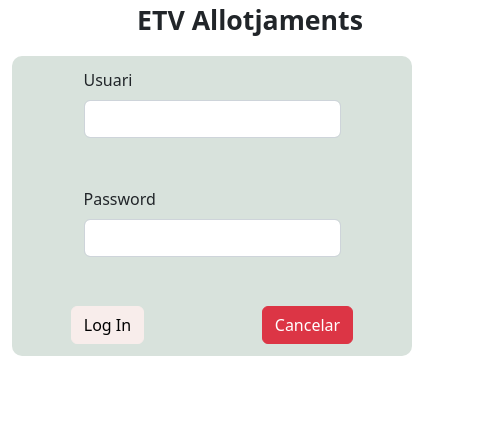
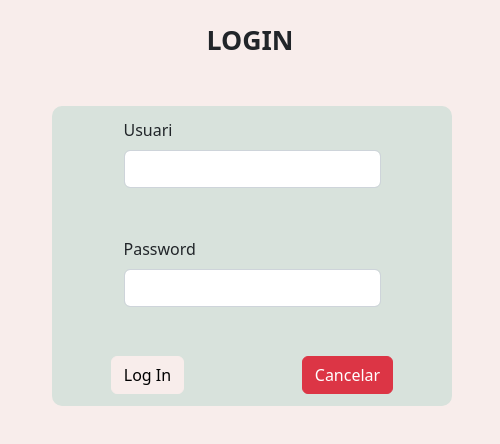
Before and after one commit to D1f3r3nt/etv-allotjaments, an Electron app: page pages/login.html in a window 500 px wide. Drawn offline with nearby package versions, Linux system fonts and the light colour scheme; no server answers.

Commit message:
Update login css

```diff
--- a/pages/login.html
+++ b/pages/login.html
@@ -6,14 +6,15 @@
     <meta http-equiv="X-UA-Compatible" content="IE=edge">
     <meta name="viewport" content="width=device-width, initial-scale=1.0">
     <!-- Renderizados CSS -->
-    <link rel="stylesheet" href="../styles/login.css" />
     <link href="https://cdn.jsdelivr.net/npm/bootstrap@5.2.3/dist/css/bootstrap.min.css" rel="stylesheet"
         integrity="sha384-rbsA2VBKQhggwzxH7pPCaAqO46MgnOM80zW1RWuH61DGLwZJEdK2Kadq2F9CUG65" crossorigin="anonymous">
+
+    <link rel="stylesheet" href="../styles/login.css" />
 </head>
 
 <body>
 
-    <p class="title">ETV Allotjaments</p>
+    <p class="title">LOGIN</p>
     <div class="container">
         <form id="login-form">
             <div class="mb-4">
--- a/styles/login.css
+++ b/styles/login.css
@@ -7,6 +7,8 @@
     align-items: center;
     flex-direction: column;
     border-radius: 10px;
+    margin-left: 40px;
+    margin-top: 30px;
 }
 
 body {
@@ -32,6 +34,7 @@ body {
 .title {
     font-size: 20pt;
     font-weight: bold;
+    margin-top: 20px;
 }
 
 input {
```
